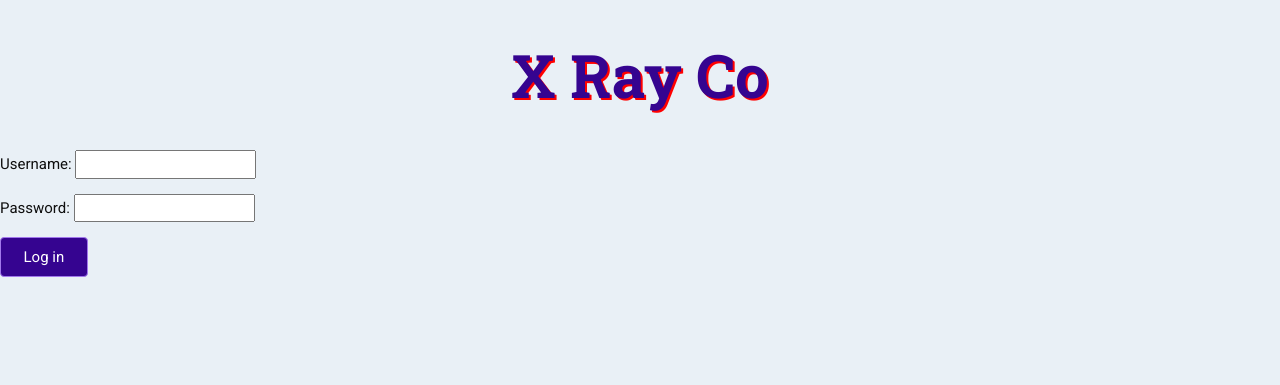
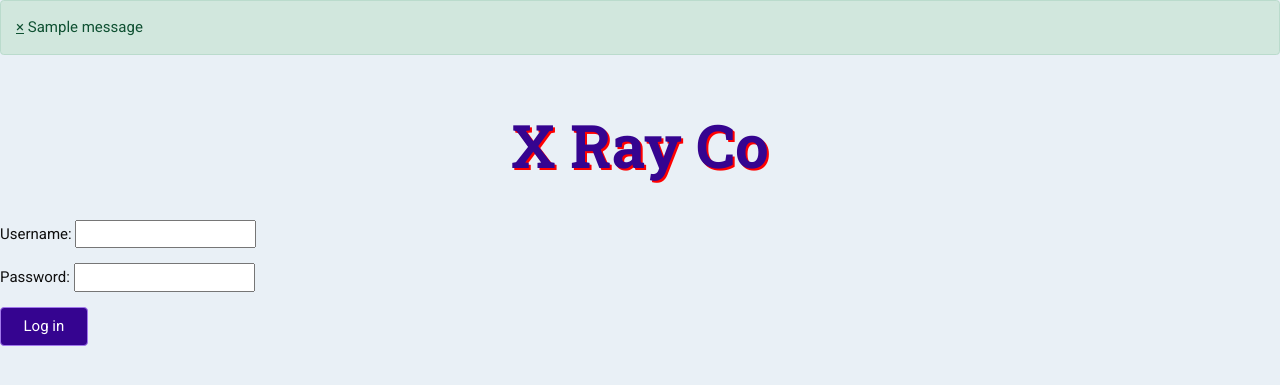
Before and after one commit to tanshihuai/X-Ray-Co, a Django app: page / in a window 1280 px wide. Shown: the top 385 px of the page. Run offline with Django 4.2, Linux system fonts and the light colour scheme; one stand-in notice (Sample message) is shown; some libraries are stand-ins or nearby versions.

Commit message:
inproper login credentials implemented

```diff
--- a/website/templates/website/base/basedoctor.html
+++ b/website/templates/website/base/basedoctor.html
@@ -19,7 +19,7 @@
     {% if is_doctor %}
         <header id="main-header">
             <nav>
-                <a href="/" id="main-logo">X Ray Co</a>
+                <a href="/DoctorHomepage" id="main-logo">X Ray Co</a>
                 <br>
                 <a href="/"><button type="button" class="logout">Log out</button></a>
                 <br>
--- a/website/templates/website/base/basenurse.html
+++ b/website/templates/website/base/basenurse.html
@@ -19,7 +19,7 @@
     {% if is_nurse %}
         <header id="main-header">
             <nav>
-                <a href="/" id="main-logo">X Ray Co</a>
+                <a href="/NurseHomepage" id="main-logo">X Ray Co</a>
                 <br>
                 <a href="/"><button type="button" class="logout">Log out</button></a>
                 <br>
--- a/website/templates/website/base/basexray.html
+++ b/website/templates/website/base/basexray.html
@@ -19,7 +19,7 @@
     {% if is_xraystaff %}
         <header id="main-header">
             <nav>
-                <a href="/" id="main-logo">X Ray Co</a>
+                <a href="/XRayStaffHomepage" id="main-logo">X Ray Co</a>
                 <br>
                 <a href="/"><button type="button" class="logout">Log out</button></a>
                 <br>
--- a/website/templates/website/login.html
+++ b/website/templates/website/login.html
@@ -1,5 +1,14 @@
 {% load static %}
 {% load crispy_forms_tags %}
+
+{% for message in messages %}
+
+    <div class="alert alert-success">
+        <a class="close" href="#" data-dismiss="alert">×</a>
+           {{ message }}
+    </div>
+
+{% endfor %}
 
 <style>
 </style>
--- a/website/views.py
+++ b/website/views.py
@@ -1,4 +1,5 @@
 from django.shortcuts import render, redirect
+from django.contrib import messages
 from django.contrib.auth import login as library_login, authenticate
 from .models import Diagnosis, Employee, Patient, CaseReport, Diagnosis
 from .forms import PatientForm, CaseReportForm, DiagnosisForm, PictureForm, UserForm
@@ -21,23 +22,25 @@ def login(request):
         username = loginform['username'].value()
         password = loginform['password'].value()
         user = authenticate(username=username,password=password)
-        library_login(request, user)
-        print(f"User {user} successfully logged in.")
-        is_doctor = request.session['is_doctor'] = request.user.groups.filter(name="Doctor").exists()
-        is_nurse = request.session['is_nurse'] = request.user.groups.filter(name="Nurse").exists()
-        is_xraystaff = request.session['is_xraystaff'] = request.user.groups.filter(name="XRayStaff").exists()
+        if user is not None:
+            library_login(request, user)
 
+            is_doctor = request.session['is_doctor'] = request.user.groups.filter(name="Doctor").exists()
+            is_nurse = request.session['is_nurse'] = request.user.groups.filter(name="Nurse").exists()
+            is_xraystaff = request.session['is_xraystaff'] = request.user.groups.filter(name="XRayStaff").exists()
+            print(f'Doctor: {is_doctor}, Nurse: {is_nurse}, XRayStaff: {is_xraystaff}')
 
-        print(f'Doctor: {is_doctor}, Nurse: {is_nurse}, XRayStaff: {is_xraystaff}')
-
-        if is_doctor:
-            return redirect('/DoctorHomepage/')
-        elif is_nurse:
-            return redirect('/NurseHomepage/')
-        elif is_xraystaff:
-            return redirect('/XRayStaffHomepage/')
+            if is_doctor:
+                return redirect('/DoctorHomepage/')
+            elif is_nurse:
+                return redirect('/NurseHomepage/')
+            elif is_xraystaff:
+                return redirect('/XRayStaffHomepage/')
+            else:
+                print("An error has occured - user is neither doctor nor nurse nor xray staff.")
         else:
-            print("An error has occured - user is neither doctor nor nurse nor xray staff.")
+            messages.error(request,'Login failed. Username or password is incorrect.')
+            return redirect('/')
 
     else:
         request.session['is_doctor'] = request.session['is_nurse'] = request.session['is_xraystaff'] = False
```
Also changed, not shown: db.sqlite3, uploads/images/pic1.jpg (added).
